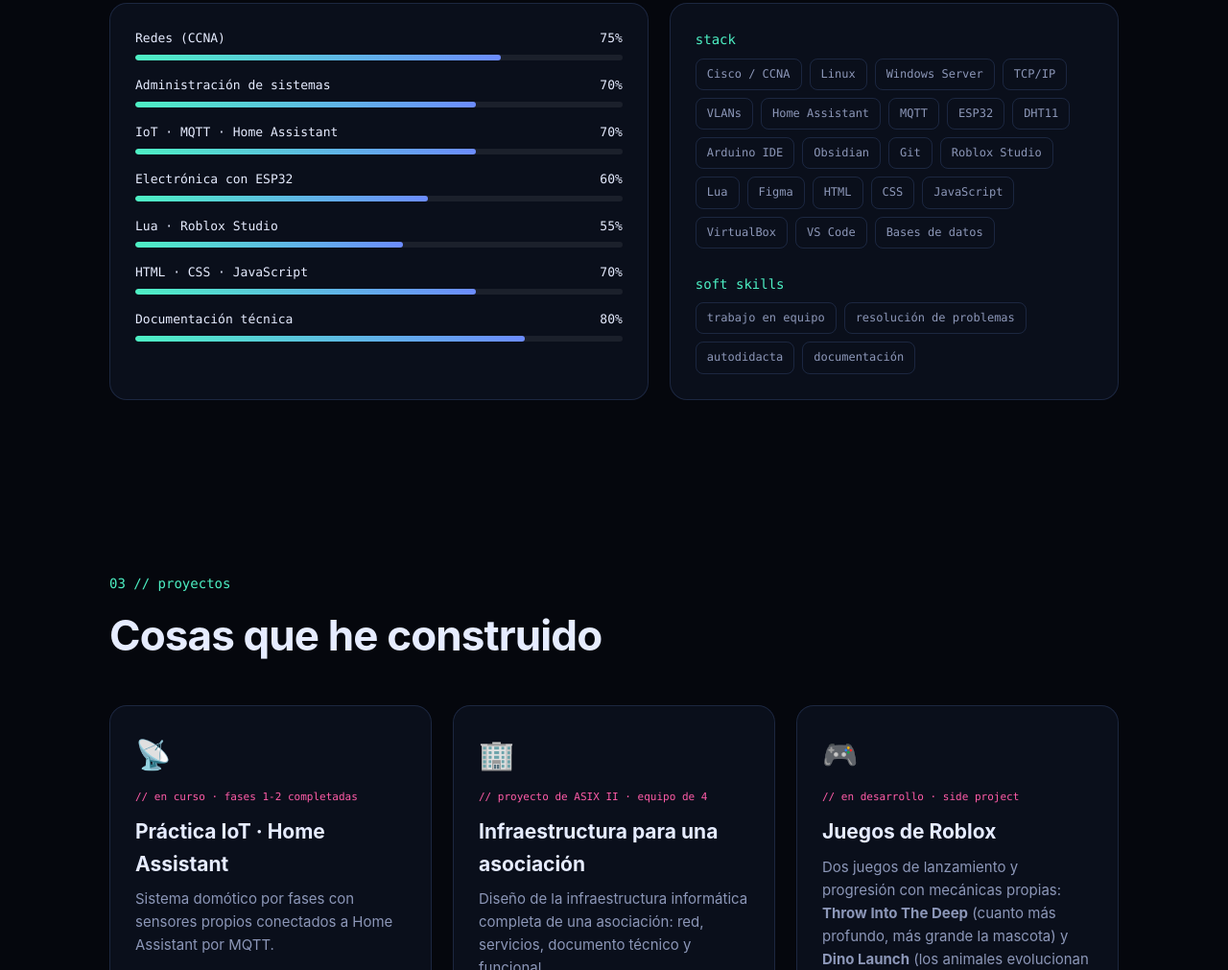
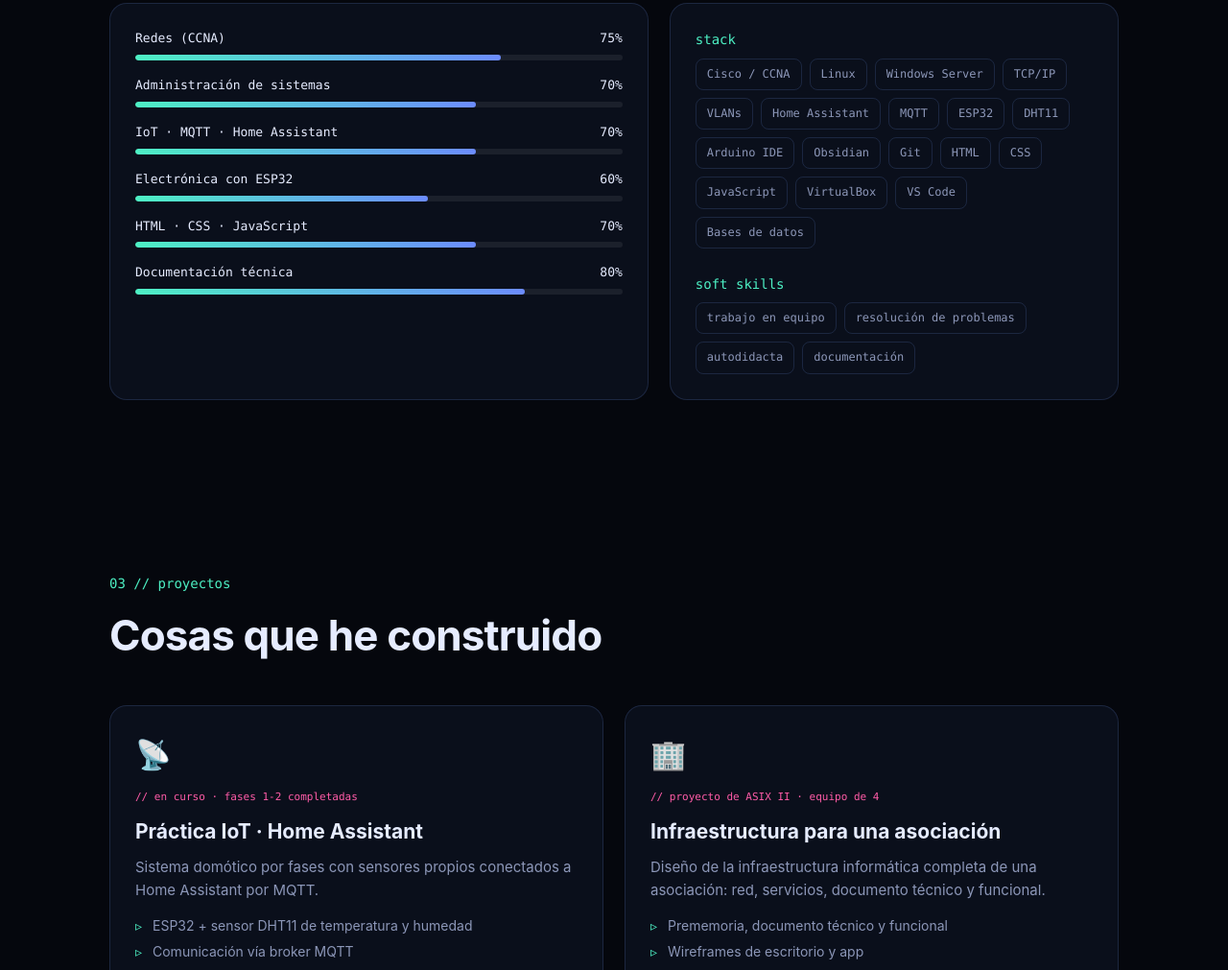
Before and after one commit to teocarrero/portfolio, a plain HTML site: page index.html in a window 1280 px wide. Shown: the part 1789-2800 px from the top of the page at 96% size. Drawn offline with Linux system fonts and the light colour scheme.

Commit message:
Quita Roblox y deja solo contenido de ASIX

```diff
--- a/index.html
+++ b/index.html
@@ -4,7 +4,7 @@
 <meta charset="UTF-8">
 <meta name="viewport" content="width=device-width, initial-scale=1">
 <title>Teo Carrero Valls · ASIX · Redes, sistemas e IoT</title>
-<meta name="description" content="Portfolio de Teo Carrero Valls, estudiante de ASIX en La Salle Gràcia. Redes, administración de sistemas, IoT y desarrollo de juegos.">
+<meta name="description" content="Portfolio de Teo Carrero Valls, estudiante de ASIX en La Salle Gràcia. Redes, administración de sistemas e IoT.">
 <meta property="og:title" content="Teo Carrero Valls · Portfolio">
 <meta property="og:description" content="Redes, sistemas e IoT. Estudiante de ASIX en La Salle Gràcia.">
 <style>
@@ -164,7 +164,7 @@ footer{padding:34px 0;text-align:center;font-family:var(--mono);font-size:12px;c
       <span class="tag"><i class="dot"></i> Disponible para prácticas y oportunidades</span>
       <h1>Hola, soy <span class="grad">Teo Carrero</span>.</h1>
       <div class="typed"><span id="typed"></span><span class="caret"></span></div>
-      <p class="lead">Estudiante de ASIX en La Salle Gràcia. Me gusta que las redes funcionen, que los sensores hablen entre sí y construir cosas que de verdad se puedan tocar, desde un ESP32 midiendo temperatura hasta un juego en Roblox.</p>
+      <p class="lead">Estudiante de ASIX en La Salle Gràcia. Me gusta que las redes funcionen, que los sensores hablen entre sí y construir cosas que de verdad se puedan tocar, desde un ESP32 midiendo temperatura hasta un servidor montado pieza a pieza.</p>
       <div class="btns">
         <a class="btn primary" href="#projects">▶ Ver proyectos</a>
         <a class="btn" href="https://www.linkedin.com/in/teo-carrero-valls-b83723320" target="_blank" rel="noopener">in LinkedIn</a>
@@ -172,7 +172,7 @@ footer{padding:34px 0;text-align:center;font-family:var(--mono);font-size:12px;c
       </div>
       <div class="stats">
         <div class="stat"><b data-n="2">0</b><span>curso de ASIX</span></div>
-        <div class="stat"><b data-n="3">0</b><span>proyectos en marcha</span></div>
+        <div class="stat"><b data-n="5">0</b><span>proyectos</span></div>
         <div class="stat"><b data-n="4">0</b><span>fases de IoT</span></div>
       </div>
     </div>
@@ -185,7 +185,7 @@ footer{padding:34px 0;text-align:center;font-family:var(--mono);font-size:12px;c
     <div class="grid g2c">
       <div class="card about rv">
         <p>Curso <strong>2º de ASIX</strong> (Administración de Sistemas Informáticos en Red) en <strong>La Salle Gràcia</strong>. Me muevo entre la teoría de redes (módulo CCNA) y la práctica: montar infraestructura, documentarla y que funcione de verdad.</p>
-        <p>Trabajo en equipo en proyectos reales de curso, desde una <strong>infraestructura completa para una asociación</strong> hasta una <strong>práctica IoT con Home Assistant, ESP32 y MQTT</strong>. Y en mi tiempo libre desarrollo <strong>juegos en Roblox</strong>, porque programar también es crear.</p>
+        <p>Trabajo en equipo en proyectos reales de curso, desde una <strong>infraestructura completa para una asociación</strong> hasta una <strong>práctica IoT con Home Assistant, ESP32 y MQTT</strong>. Además tengo en GitHub mis prácticas de bases de datos, hardware y desarrollo web.</p>
         <p>Documento todo lo que hago (mi vault de Obsidian es mi segundo cerebro) porque un sistema que no está documentado no está terminado.</p>
       </div>
       <div class="card kv rv">
@@ -209,7 +209,6 @@ footer{padding:34px 0;text-align:center;font-family:var(--mono);font-size:12px;c
         <div class="skill"><div class="row"><span>Administración de sistemas</span><span>70%</span></div><div class="bar"><i data-w="70"></i></div></div>
         <div class="skill"><div class="row"><span>IoT · MQTT · Home Assistant</span><span>70%</span></div><div class="bar"><i data-w="70"></i></div></div>
         <div class="skill"><div class="row"><span>Electrónica con ESP32</span><span>60%</span></div><div class="bar"><i data-w="60"></i></div></div>
-        <div class="skill"><div class="row"><span>Lua · Roblox Studio</span><span>55%</span></div><div class="bar"><i data-w="55"></i></div></div>
         <div class="skill"><div class="row"><span>HTML · CSS · JavaScript</span><span>70%</span></div><div class="bar"><i data-w="70"></i></div></div>
         <div class="skill"><div class="row"><span>Documentación técnica</span><span>80%</span></div><div class="bar"><i data-w="80"></i></div></div>
       </div>
@@ -220,7 +219,6 @@ footer{padding:34px 0;text-align:center;font-family:var(--mono);font-size:12px;c
           <span class="chip">TCP/IP</span><span class="chip">VLANs</span><span class="chip">Home Assistant</span>
           <span class="chip">MQTT</span><span class="chip">ESP32</span><span class="chip">DHT11</span>
           <span class="chip">Arduino IDE</span><span class="chip">Obsidian</span><span class="chip">Git</span>
-          <span class="chip">Roblox Studio</span><span class="chip">Lua</span><span class="chip">Figma</span>
           <span class="chip">HTML</span><span class="chip">CSS</span><span class="chip">JavaScript</span>
           <span class="chip">VirtualBox</span><span class="chip">VS Code</span><span class="chip">Bases de datos</span>
         </div>
@@ -237,7 +235,7 @@ footer{padding:34px 0;text-align:center;font-family:var(--mono);font-size:12px;c
   <section id="projects"><div class="wrap">
     <div class="sec-h rv">03 // proyectos</div>
     <h2 class="rv">Cosas que he construido</h2>
-    <div class="grid g3c">
+    <div class="grid g3c" style="grid-template-columns:repeat(auto-fit,minmax(300px,1fr))">
       <article class="card proj rv">
         <div class="ico">📡</div>
         <span class="status">// en curso · fases 1-2 completadas</span>
@@ -253,14 +251,6 @@ footer{padding:34px 0;text-align:center;font-family:var(--mono);font-size:12px;c
         <p>Diseño de la infraestructura informática completa de una asociación: red, servicios, documento técnico y funcional.</p>
         <ul><li>Prememoria, documento técnico y funcional</li><li>Wireframes de escritorio y app</li><li>Documentación en vault de Obsidian</li><li>Punto de control 2 en preparación</li></ul>
         <div class="chips"><span class="chip">Redes</span><span class="chip">Sistemas</span><span class="chip">Documentación</span></div>
-      </article>
-      <article class="card proj rv">
-        <div class="ico">🎮</div>
-        <span class="status">// en desarrollo · side project</span>
-        <h3>Juegos de Roblox</h3>
-        <p>Dos juegos de lanzamiento y progresión con mecánicas propias: <b>Throw Into The Deep</b> (cuanto más profundo, más grande la mascota) y <b>Dino Launch</b> (los animales evolucionan según la distancia).</p>
-        <ul><li>Mascotas y zonas con estética de bloques</li><li>Roblox Studio + Lua</li><li>Modelos 3D con Meshy y Blender</li></ul>
-        <div class="chips"><span class="chip">Roblox Studio</span><span class="chip">Lua</span><span class="chip">Meshy</span></div>
       </article>
     </div>
 
@@ -439,10 +429,10 @@ document.querySelectorAll('.card').forEach(c=>c.addEventListener('mousemove',e=>
     help:()=>say('comandos: about · skills · projects · contact · whoami · ping · ls · neofetch · clear','h'),
     about:()=>say('Teo Carrero Valls · 2º ASIX en La Salle Gràcia. Redes, sistemas e IoT.'),
     whoami:()=>say('teo — futuro administrador de sistemas'),
-    skills:()=>say('redes (CCNA) · linux · windows server · mqtt · esp32 · home assistant · lua'),
-    projects:()=>say('1) Práctica IoT con Home Assistant\n2) Infraestructura para una asociación (ASIX)\n3) Juegos de Roblox: Throw Into The Deep, Dino Launch'),
+    skills:()=>say('redes (CCNA) · linux · windows server · mqtt · esp32 · home assistant · virtualbox'),
+    projects:()=>say('1) Práctica IoT con Home Assistant\n2) Infraestructura para una asociación (ASIX)\n3) Base de datos para una peluquería · Montaje de un servidor · CV web'),
     contact:()=>say('linkedin.com/in/teo-carrero-valls-b83723320'),
-    ls:()=>say('iot/  proyecto-asix/  roblox/  obsidian-vault/  README.md'),
+    ls:()=>say('iot/  proyecto-asix/  bbdd/  servidor/  obsidian-vault/  README.md'),
     ping:()=>{say('PING teo.asix (127.0.0.1) 56 bytes de datos');['0.041','0.038','0.040'].forEach((t,i)=>setTimeout(()=>say(`64 bytes de teo.asix: icmp_seq=${i+1} ttl=64 tiempo=${t} ms`),350*(i+1)));setTimeout(()=>say('--- 3 enviados, 3 recibidos, 0% pérdida ---','p'),1400)},
     neofetch:()=>say('  teo@asix\n  --------\n  OS: Mente curiosa 2.0\n  Shell: bash\n  Curso: 2º ASIX\n  Centro: La Salle Gràcia\n  Foco: Redes · IoT\n  Café: infinito','p'),
     clear:()=>{out.innerHTML=''},
```
